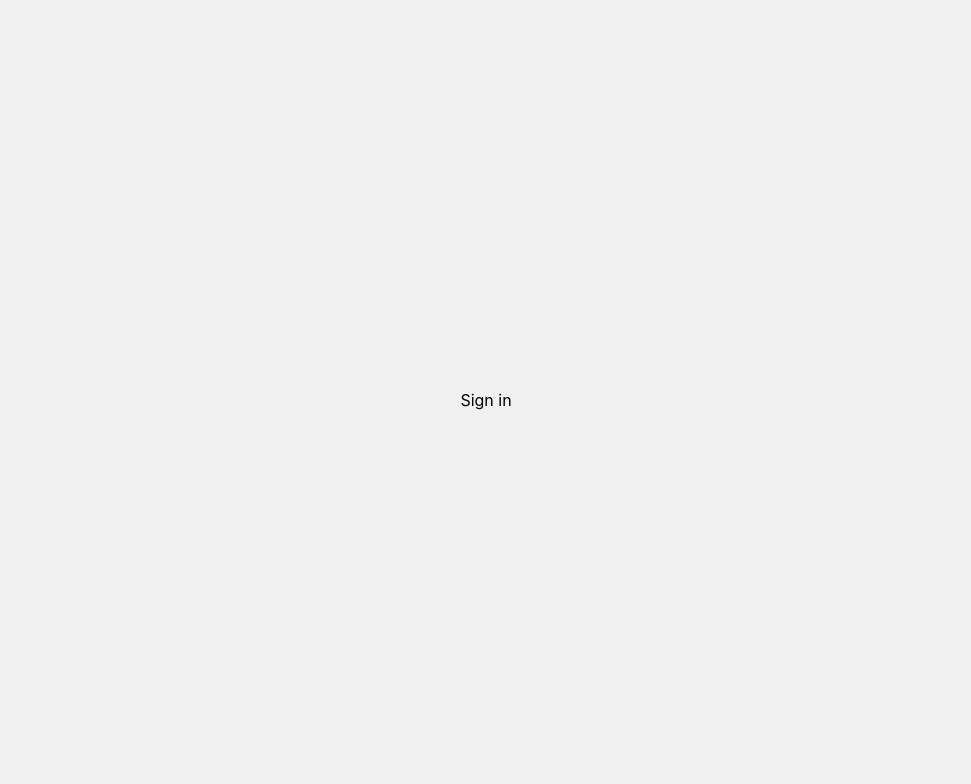
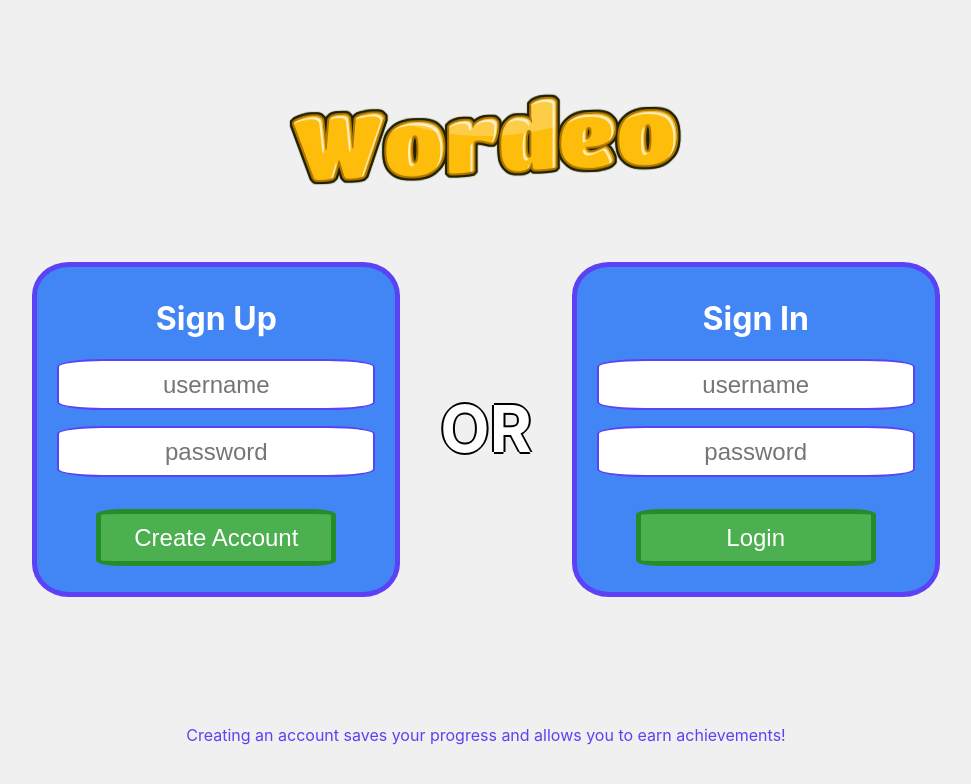
Before and after one commit to hamdielzard/Wordeo, a React (Create React App) app in the folder client/: page /account/signin in a window 1280 px wide. Shown: the top 784 px of the page, without its empty margins (154-1125 px from the left). Built offline with nearby package versions, Linux system fonts and the light colour scheme.

Commit message:
add sign in page UI

```diff
--- a/client/src/App.js
+++ b/client/src/App.js
@@ -2,9 +2,9 @@ import { Route, Routes } from 'react-router-dom';
 
 // Pages
 import Home from './Pages/Home.js';
-import Account from './Pages/Account';
-import SignIn from './Pages/SignIn';
-import Game from './Pages/Game';
+import Account from './Pages/Account.js';
+import SignIn from './Pages/SignIn.js';
+import Game from './Pages/Game.js';
 
 // Routes
 function App() {
--- a/client/src/Pages/SignIn.js
+++ b/client/src/Pages/SignIn.js
@@ -1,10 +1,81 @@
 //the page for signing in or signing up
 
-import React from 'react'
+import React from 'react';
+import WordeoLogo from '../Images/WordeoLogo.png';
+import '../Styles/SignIn.css';
+import '../Styles/General.css'
 
 const SignInPage = () => {
+
+    function validateSignUp()
+    {
+        const name = document.getElementById('upUser').value;
+        const password = document.getElementById('upPass').value;
+        const warning = document.getElementById('upWarning');
+
+        frontEndChecks(name,password,warning);
+
+        //backend calls go here
+        //if successful give cookie and go to account page
+        //otherwise update warning message
+    }
+
+    function validateSignIn()
+    {
+        const name = document.getElementById('inUser').value;
+        const password = document.getElementById('inPass').value;
+        const warning = document.getElementById('inWarning');
+
+        frontEndChecks(name,password,warning);
+
+        //backend calls go here
+        //if successful give cookie and go to main menu
+        //otherwise update warning message
+    }
+
+    //checks input before sending to backend
+    function frontEndChecks(name,password,warning)
+    {
+        if(name.length<1)
+            warning.innerHTML='Username required.';
+        else if (password.length<1)
+            warning.innerHTML='Password required.';
+    }
+
     return (
-        <div>Sign in</div>
+        <div className='signin'>
+            <div style={{justifyContent:'center',paddingBottom:'5%'}}>
+                <img src={WordeoLogo} alt='Wordeo'/>
+            </div>
+
+            <div style={{ display: "grid", gridTemplateColumns: "repeat(3, 1fr)", gridGap: 40,justifyContent:'center' }}>
+                <div>
+                    <div style={{color:'#FFF'}} className='inputHolder'>
+                        <h1>Sign Up</h1>
+                        <p id='upWarning' style={{color:'white'}}></p>
+                        <input id='upUser' type='text' placeholder='username' maxLength='16' className='inputField'></input>
+                        <input id='upPass' type='text' placeholder='password' maxLength='16' className='inputField'></input>
+                        <button className='greenButton' onClick={validateSignUp}>Create Account</button>
+                    </div>
+                </div>
+                <div>
+                    <h1 style={{textAlign:'center',color:'white',fontSize:'64px',marginTop:'128px'}} className='outlinetext'>OR</h1>
+                </div>
+                <div>
+                <div style={{color:'#FFF'}} className='inputHolder'>
+                        <h1>Sign In</h1>
+                        <p id='inWarning' style={{color:'white'}}></p>
+                        <input id='inUser' type='text' placeholder='username' maxLength='16' className='inputField'></input>
+                        <input id='inPass' type='text' placeholder='password' maxLength='16' className='inputField'></input>
+                        <button className='greenButton' onClick={validateSignIn}>Login</button>
+                    </div>
+                </div>
+            </div>
+            <div className='signinFooter'>
+                Creating an account saves your progress and allows you to earn achievements!
+            </div>
+
+        </div>
     )
 }
 
--- /dev/null
+++ b/client/src/Styles/General.css
@@ -0,0 +1,3 @@
+.outlinetext {
+    text-shadow: -2px 0 black, 0 2px black, 2px 0 black, 0 -2px black;
+}
--- /dev/null
+++ b/client/src/Styles/SignIn.css
@@ -0,0 +1,76 @@
+body {
+    background: #F0F0F0;
+    font-family: Inter, Arial, Helvetica, sans-serif;
+    display: flex;
+    justify-content: center;
+    align-items: center;
+    margin: 0px;
+    padding: 0px;
+    height: 100vh;
+    width: 100%;
+}
+
+.signin {
+    display: flex;
+    justify-content: left;
+    flex-direction: column;
+    align-items: center;
+    padding-left: 15%;
+    padding-right: 15%;
+}
+
+.inputHolder{
+    display: flex;
+    justify-content: center;
+    align-items: center;
+    text-align: center;
+    display: block;
+    padding-left: 20px;
+    padding-right: 20px;
+    padding-top: 10px;
+    padding-bottom: 10px;
+    background-color: #4285F4;
+    border-radius: 10%;
+    border: 5px solid;
+    border-color: #5B42F4;
+}
+
+.inputField{
+    display: flex;
+    justify-content: center;
+    align-items: center;
+    text-align: center;
+    padding-top: 3%;
+    padding-bottom: 3%;
+    background-color: #FFF;
+    border-radius: 15%;
+    border: 2px solid;
+    border-color: #5B42F4;
+    margin-bottom: 5%;
+    font-size: 24px;
+}
+
+.greenButton{
+    justify-content: center;
+    align-items: center;
+    text-align: center;
+    padding: 3%;
+    margin-top: 5%;
+    margin-bottom: 5%;
+    font-size: 24px;
+    color: white;
+    background-color: #4CAF50;
+    border-radius: 10%;
+    border: 5px solid;
+    border-color: #248C28;
+    cursor: pointer;
+    min-width:240px;
+}
+
+.signinFooter{
+    justify-content: center;
+    align-items: center;
+    text-align: center;
+    color: #5B42F4;
+    margin-top: 128px;
+}
```
Also changed, not shown: client/src/Images/WordeoLogo.png (added).
